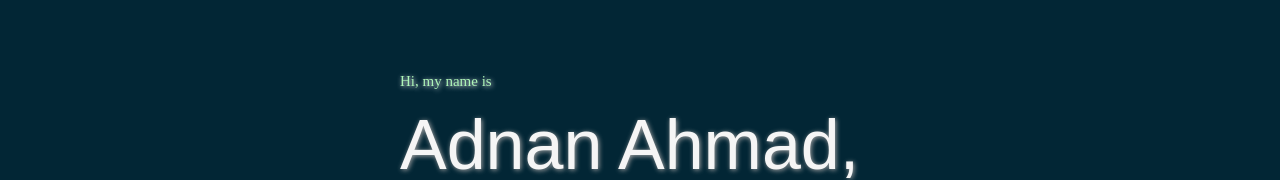
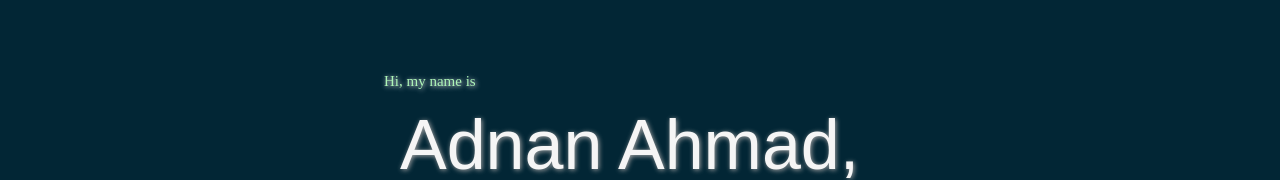
Before and after one commit to iamaashk/portfolio, a React (Create React App) app: page / in a window 1280 px wide. Shown: the part 138-318 px from the top of the page. Built offline with nearby package versions, Linux system fonts and the light colour scheme.

Commit message:
v1.0.0.0.4

```diff
--- a/src/components/style.css
+++ b/src/components/style.css
@@ -34,7 +34,7 @@
     font-size: 15px;
     padding: 0%;
     margin-top: 300px;
-    margin-left: 400px;
+    margin-left: 30%;
     color: rgb(174, 245, 183);
     font-family:Lucida Handwriting;
     align-self: flex-end;
```
